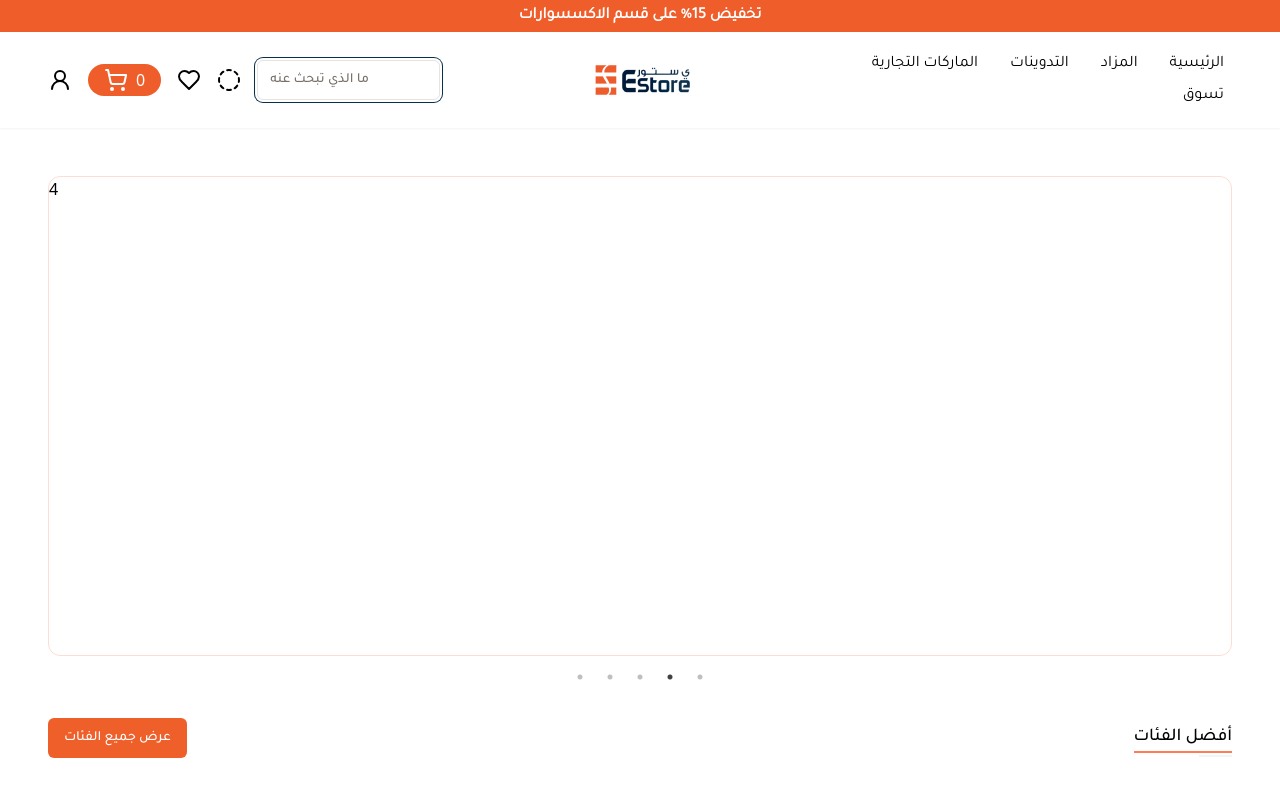
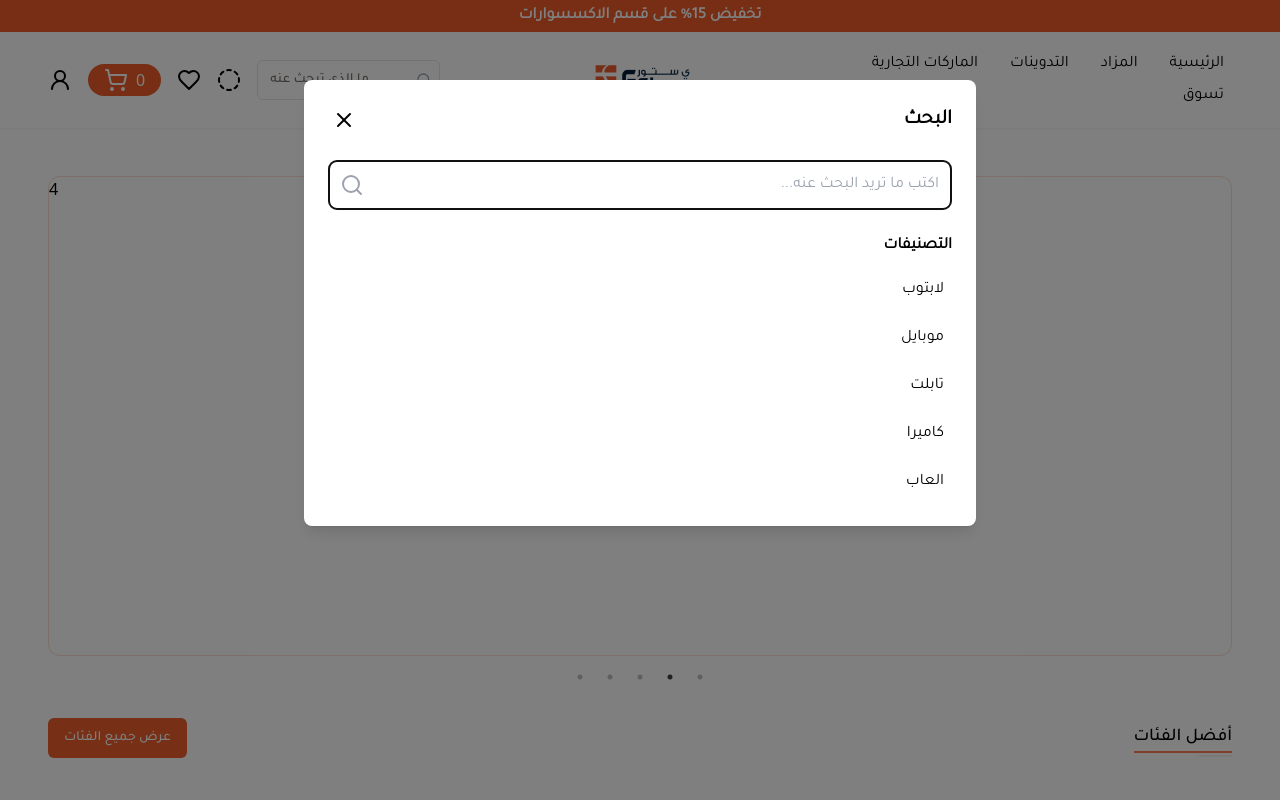
Before and after one commit to devhouse-org/e-store-frontend, a React (Vite) app: page / in a window 1280 px wide. Both pictures are taken after a click on the element 348 px from the left and 80 px from the top of the page. Shown: the top 800 px of the page. Built offline with nearby package versions, Linux system fonts and the light colour scheme.

Commit message:
search model

```diff
--- a/src/components/CustomInput.tsx
+++ b/src/components/CustomInput.tsx
@@ -1,6 +1,7 @@
 import * as React from "react";
 import { Input } from "@/components/ui/input";
 import { cn } from "@/lib/utils";
+import { Search } from "lucide-react";
 
 interface CustomInputProps {
   label?: string;
@@ -13,6 +14,7 @@ interface CustomInputProps {
   className?: string;
   error?: string;
   required?: boolean;
+  readOnly?: boolean;
 }
 
 const CustomInput: React.FC<CustomInputProps> = ({
@@ -26,6 +28,7 @@ const CustomInput: React.FC<CustomInputProps> = ({
   className = "",
   error,
   required = false,
+  readOnly = false,
 }) => {
   return (
     <div className={`flex flex-col space-y-2 ${className}`}>
@@ -52,14 +55,19 @@ const CustomInput: React.FC<CustomInputProps> = ({
               ? "border-red-500 placeholder:text-right text-right focus:ring-red-500"
               : "border-input",
             disabled ? "cursor-not-allowed opacity-50" : "",
-            "px-3 py-2 rounded-md focus-visible:ring-1 focus-visible:ring-ring focus-visible:ring-offset-2 focus-visible:ring-blue-500"
+            "px-3 py-2 rounded-md focus-visible:ring-1 focus-visible:ring-ring focus-visible:ring-offset-2 focus-visible:ring-blue-500",
+            readOnly ? "cursor-pointer" : ""
           )}
           required={required}
+          readOnly={readOnly}
         />
         {error && (
           <span className="absolute text-sm text-red-500 bottom-0 left-0">
             {error}
           </span>
+        )}
+        {readOnly && (
+          <Search className="w-4 h-4 absolute top-1/2 -translate-y-1/2 right-2 text-gray-400" />
         )}
       </div>
     </div>
--- a/src/components/Navbar.tsx
+++ b/src/components/Navbar.tsx
@@ -4,6 +4,8 @@ import CustomInput from "./CustomInput";
 import { Link, NavLink } from "react-router-dom";
 import { useCartStore } from "../store/useCartStore";
 import { useWishlistStore } from "../store/useWishlistStore";
+import { useState } from "react";
+import SearchModal from "./SearchModal";
 
 type Props = {
   hasAd?: boolean;
@@ -42,6 +44,7 @@ const links = [
 const Navbar = (props: Props) => {
   const cartCount = useCartStore((state) => state.cartCount);
   const wishlistCount = useWishlistStore((state) => state.wishlistCount);
+  const [isSearchModalOpen, setIsSearchModalOpen] = useState(false);
 
   return (
     <div className="bg-white shadow-sm overflow-hidden">
@@ -92,11 +95,18 @@ const Navbar = (props: Props) => {
             </Link>
             <CircleDashed className="hover:text-blue-500 transition ease-in-out cursor-pointer" />
             <div className="hidden md:block">
-              <CustomInput placeholder="ما الذي تبحث عنه" />
+              <div onClick={() => setIsSearchModalOpen(true)}>
+                <CustomInput placeholder="ما الذي تبحث عنه" readOnly />
+              </div>
             </div>
           </div>
         </div>
       </div>
+
+      <SearchModal
+        isOpen={isSearchModalOpen}
+        onClose={() => setIsSearchModalOpen(false)}
+      />
     </div>
   );
 };
--- /dev/null
+++ b/src/components/SearchModal.tsx
@@ -0,0 +1,144 @@
+import { products } from "@/utils/data/products";
+import { Search, X } from "lucide-react";
+import { useEffect, useState, useRef } from "react";
+import { Link } from "react-router-dom";
+
+type Props = {
+    isOpen: boolean;
+    onClose: () => void;
+};
+
+type Product = {
+    id: string;
+    name: string;
+    price: number;
+    image: string;
+    category: string;
+    brand: string;
+    description: string;
+};
+
+const categories = [
+    { id: 1, name: "لابتوب", link: "/products?category=electronics" },
+    { id: 2, name: "موبايل", link: "/products?category=clothing" },
+    { id: 3, name: "تابلت", link: "/products?category=furniture" },
+    { id: 4, name: "كاميرا", link: "/products?category=cosmetics" },
+    { id: 5, name: "العاب", link: "/products?category=books" },
+];
+
+const SearchModal = ({ isOpen, onClose }: Props) => {
+    const [searchQuery, setSearchQuery] = useState("");
+    const [searchResults, setSearchResults] = useState<Product[]>([]);
+    const modalRef = useRef<HTMLDivElement>(null);
+
+    useEffect(() => {
+        if (isOpen) {
+            document.body.style.overflow = "hidden";
+            const handleClickOutside = (event: MouseEvent) => {
+                if (modalRef.current && !modalRef.current.contains(event.target as Node)) {
+                    onClose();
+                }
+            };
+            document.addEventListener("mousedown", handleClickOutside);
+            return () => {
+                document.body.style.overflow = "unset";
+                document.removeEventListener("mousedown", handleClickOutside);
+            };
+        }
+    }, [isOpen, onClose]);
+
+    const handleSearch = (query: string) => {
+        setSearchQuery(query);
+        if (query.trim()) {
+            const filteredResults = products.filter(product =>
+                product.name.toLowerCase().includes(query.toLowerCase()) ||
+                product.brand.toLowerCase().includes(query.toLowerCase()) ||
+                product.description.toLowerCase().includes(query.toLowerCase())
+            );
+            setSearchResults(filteredResults);
+        } else {
+            setSearchResults([]);
+        }
+    };
+
+    if (!isOpen) return null;
+
+    return (
+        <div className="fixed inset-0 bg-black/50 z-50 flex items-start justify-center pt-20">
+            <div
+                ref={modalRef}
+                className="bg-white w-full max-w-2xl rounded-lg shadow-lg p-6 mx-4"
+            >
+                <div className="flex items-center justify-between mb-6">
+                    <h2 className="text-xl font-bold font-tajawal-regular">البحث</h2>
+                    <button
+                        onClick={onClose}
+                        className="p-1 hover:bg-orange-100/25 rounded-full"
+                    >
+                        <X className="w-6 h-6" />
+                    </button>
+                </div>
+
+                <div className="relative mb-6">
+                    <input
+                        type="text"
+                        value={searchQuery}
+                        onChange={(e) => handleSearch(e.target.value)}
+                        placeholder="اكتب ما تريد البحث عنه..."
+                        className="w-full p-3 border rounded-lg pl-10 font-tajawal-regular"
+                        autoFocus
+                    />
+                    <Search className="absolute left-3 top-1/2 -translate-y-1/2 text-gray-400" />
+                </div>
+
+                <div className="max-h-[60vh] overflow-y-auto">
+                    {searchQuery.trim() ? (
+                        <div className="space-y-2">
+                            <h3 className="font-bold mb-3 font-tajawal-regular">نتائج البحث</h3>
+                            {searchResults.length > 0 ? (
+                                searchResults.map((product) => (
+                                    <Link
+                                        key={product.id}
+                                        to={`/product/${product.id}`}
+                                        className="block p-2 hover:bg-orange-100/25 rounded-md font-tajawal-regular"
+                                        onClick={onClose}
+                                    >
+                                        <div className="flex items-center gap-4">
+                                            <img
+                                                src={product.image}
+                                                alt={product.name}
+                                                className="w-12 h-12 object-cover rounded-md"
+                                            />
+                                            <div>
+                                                <h4 className="font-semibold">{product.name}</h4>
+                                                <p className="text-sm text-gray-600">{product.price.toLocaleString()} د.ع</p>
+                                            </div>
+                                        </div>
+                                    </Link>
+                                ))
+                            ) : (
+                                <p className="text-gray-500 text-center py-4">لا توجد نتائج للبحث</p>
+                            )}
+                        </div>
+                    ) : (
+                        <div className="space-y-2">
+                            <h3 className="font-bold mb-3 font-tajawal-regular">التصنيفات</h3>
+                            {categories.map((category) => (
+                                <Link
+                                    key={category.id}
+                                    to={category.link}
+                                    className="block p-2 hover:bg-orange-100/25 rounded-md font-tajawal-regular"
+                                    onClick={onClose}
+                                >
+                                    {category.name}
+                                </Link>
+                            ))}
+                        </div>
+                    )}
+                </div>
+            </div>
+        </div>
+    );
+};
+
+export default SearchModal;
```
